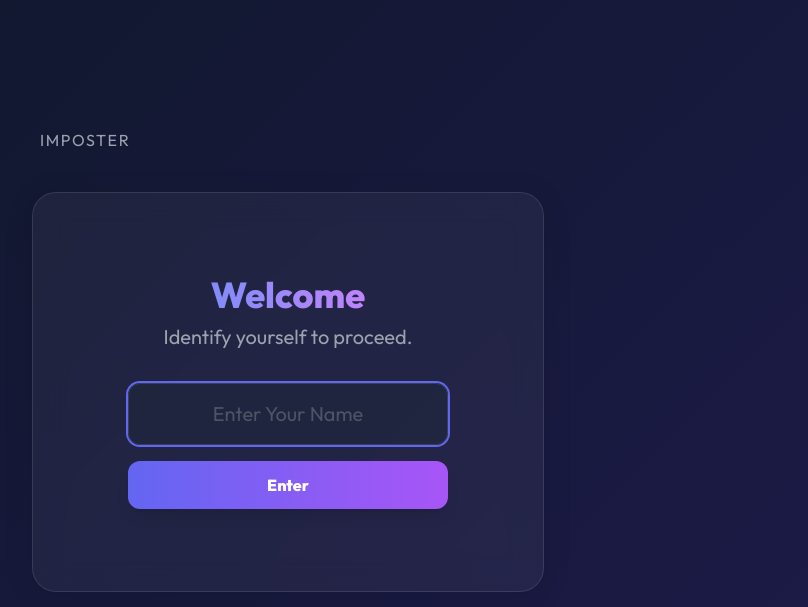
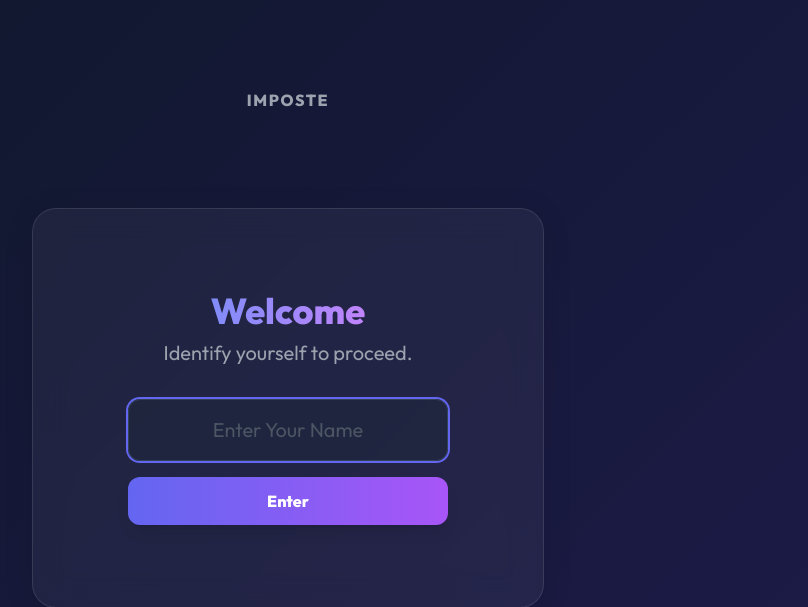
Before and after one commit to trishanpanch/Imposter-game, a Python web app: template templates/index.html in a window 1280 px wide. Shown: the top 607 px of the page, without its empty margins (352-1160 px from the left). Run offline with Jinja, Linux system fonts and the light colour scheme; the template is opened without the code that fills it, so the values that code supplies are empty; some libraries are stand-ins or nearby versions.

Commit message:
UI: Animate title with typewriter effect

````diff
--- a/templates/index.html
+++ b/templates/index.html
@@ -68,10 +68,10 @@
 
         <!-- HEADER -->
         <header
-            class="absolute top-4 left-0 w-full flex justify-between items-center text-gray-400 text-base tracking-widest uppercase mb-8 px-2 md:-top-16">
-            <span>Imposter</span>
+            class="absolute top-4 left-0 w-full flex justify-center items-center text-gray-400 text-base tracking-widest uppercase mb-8 px-2 md:-top-16 relative">
+            <span id="appTitle" class="font-bold"></span>
             <button id="btnReset" onclick="confirmNewGame()"
-                class="hidden border border-white/20 hover:bg-white/10 px-3 py-1 rounded-full text-xs transition-colors">
+                class="hidden absolute right-0 border border-white/20 hover:bg-white/10 px-3 py-1 rounded-full text-xs transition-colors">
                 New Game
             </button>
         </header>
@@ -461,9 +461,28 @@
         }
 
         // --- INITIALIZATION ---
+        function animateTitle() {
+            const titleEl = document.getElementById('appTitle');
+            const text = "IMPOSTER"; // Uppercase as per style
+            titleEl.textContent = "";
+
+            let i = 0;
+            function type() {
+                if (i < text.length) {
+                    titleEl.textContent += text.charAt(i);
+                    i++;
+                    setTimeout(type, 1000); // 1 second pause
+                }
+            }
+            type();
+        }
+
+        // Start
+        animateTitle();
         showScreen('login');
         document.getElementById('inputLoginName').focus();
     </script>
 </body>
 
 </html>
+```
````
